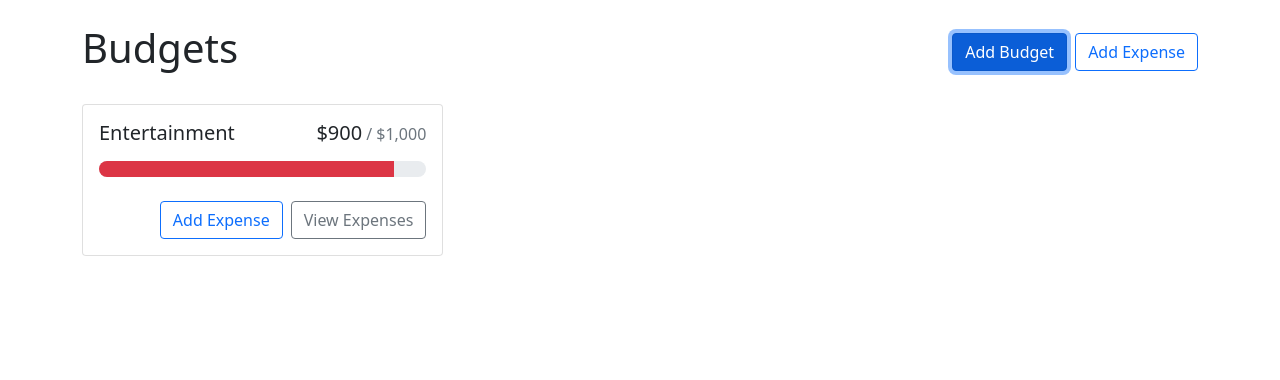
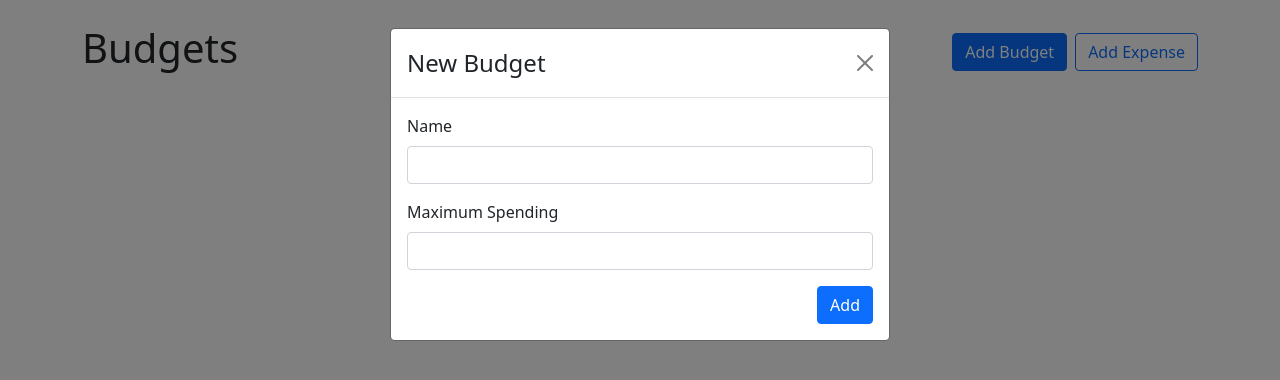
Before and after one commit to mcallaro/budget-app, a React (Create React App) app: page / in a window 1280 px wide. Both pictures are taken after a click on the button "Add Budget". Shown: the top 380 px of the page. Built offline with nearby package versions, Linux system fonts and the light colour scheme.

Commit message:
Added logic to add expenses and budgets

```diff
--- a/src/App.js
+++ b/src/App.js
@@ -1,14 +1,35 @@
+import { useState } from "react";
 import { Button, Stack } from "react-bootstrap";
 import Container from "react-bootstrap/Container";
+import { AddBudgetModal } from "./components/AddBudgetModal";
+import { AddExpenseModal } from "./components/AddExpenseModal";
 import { BudgetCard } from "./components/BudgetCard";
+import { TotalBudgetCard } from "./components/TotalBudgetCard";
+import { UncategorizedBudgetCard } from "./components/UncategorizedBudgetCard";
+import { useBudgets } from "./contexts/BudgetsContext";
 
 function App() {
+  const [showAddBudgetModal, setShowAddBudgetModal] = useState(false);
+  const [showAddExpenseModal, setShowAddExpenseModal] = useState(false);
+  const [addExpenseModalBudgetId, setAddExpenseModalBudgetId] = useState();
+  const { budgets, getBudgetExpenses } = useBudgets();
+
+  const openAddExpenseModal = (budgetId) => {
+    setShowAddExpenseModal(true);
+    setAddExpenseModalBudgetId(budgetId);
+  };
+
   return (
+    <>
       <Container className="my-4">
         <Stack className="mb-4" direction="horizontal" gap="2">
           <h1 className="me-auto">Budgets</h1>
-        <Button variant="primary">Add Budget</Button>
-        <Button variant="outline-primary">Add Expense</Button>
+          <Button variant="primary" onClick={() => setShowAddBudgetModal(true)}>
+            Add Budget
+          </Button>
+          <Button variant="outline-primary" onClick={openAddExpenseModal}>
+            Add Expense
+          </Button>
         </Stack>
         <div
           style={{
@@ -18,9 +39,35 @@ function App() {
             alignItems: "flex-start",
           }}
         >
-        <BudgetCard name="Entertainment" amount={900} max={1000}></BudgetCard>
+          {budgets.map((budget) => {
+            const amount = getBudgetExpenses(budget.id).reduce(
+              (total, expense) => total + expense.amount,
+              0
+            );
+            return (
+              <BudgetCard
+                key={budget.id}
+                name={budget.name}
+                amount={amount}
+                max={budget.max}
+                onAddExpenseClick={() => openAddExpenseModal(budget.id)}
+              ></BudgetCard>
+            );
+          })}
+          <UncategorizedBudgetCard onAddExpenseClick={openAddExpenseModal} />
+          <TotalBudgetCard />
         </div>
       </Container>
+      <AddBudgetModal
+        show={showAddBudgetModal}
+        handleClose={() => setShowAddBudgetModal(false)}
+      />
+      <AddExpenseModal
+        show={showAddExpenseModal}
+        defaultBudgetId={addExpenseModalBudgetId}
+        handleClose={() => setShowAddExpenseModal(false)}
+      />
+    </>
   );
 }
 
--- /dev/null
+++ b/src/components/AddBudgetModal.js
@@ -0,0 +1,49 @@
+import { useRef } from "react";
+import { Button, Form, Modal } from "react-bootstrap";
+import { useBudgets } from "../contexts/BudgetsContext";
+
+export const AddBudgetModal = ({ show, handleClose }) => {
+  const nameRef = useRef();
+  const maxRef = useRef();
+  const { addBudget } = useBudgets();
+
+  const handleSubmit = (e) => {
+    e.preventDefault();
+    addBudget({
+      name: nameRef.current.value,
+      max: parseFloat(maxRef.current.value),
+    });
+    handleClose();
+  };
+
+  return (
+    <Modal show={show} onHide={handleClose}>
+      <Form onSubmit={handleSubmit}>
+        <Modal.Header closeButton>
+          <Modal.Title>New Budget</Modal.Title>
+        </Modal.Header>
+        <Modal.Body>
+          <Form.Group className="mb-3" controlId="name">
+            <Form.Label>Name</Form.Label>
+            <Form.Control ref={nameRef} type="text" required />
+          </Form.Group>
+          <Form.Group className="mb-3" controlId="max">
+            <Form.Label>Maximum Spending</Form.Label>
+            <Form.Control
+              ref={maxRef}
+              type="number"
+              min={0}
+              step={0.01}
+              required
+            />
+          </Form.Group>
+          <div className="d-flex justify-content-end">
+            <Button variant="primary" type="submit">
+              Add
+            </Button>
+          </div>
+        </Modal.Body>
+      </Form>
+    </Modal>
+  );
+};
--- /dev/null
+++ b/src/components/AddExpenseModal.js
@@ -0,0 +1,62 @@
+import { useRef } from "react";
+import { Button, Form, Modal } from "react-bootstrap";
+import { useBudgets, uncategorizedBudgetId } from "../contexts/BudgetsContext";
+
+export const AddExpenseModal = ({ show, handleClose, defaultBudgetId }) => {
+  const descriptionRef = useRef();
+  const amountRef = useRef();
+  const budgetIdRef = useRef();
+  const { addExpense, budgets } = useBudgets();
+
+  const handleSubmit = (e) => {
+    e.preventDefault();
+    addExpense({
+      description: descriptionRef.current.value,
+      amount: parseFloat(amountRef.current.value),
+      budgetId: budgetIdRef.current.value,
+    });
+    handleClose();
+  };
+
+  return (
+    <Modal show={show} onHide={handleClose}>
+      <Form onSubmit={handleSubmit}>
+        <Modal.Header closeButton>
+          <Modal.Title>New Expense</Modal.Title>
+        </Modal.Header>
+        <Modal.Body>
+          <Form.Group className="mb-3" controlId="description">
+            <Form.Label>Description</Form.Label>
+            <Form.Control ref={descriptionRef} type="text" required />
+          </Form.Group>
+          <Form.Group className="mb-3" controlId="amount">
+            <Form.Label>Amount</Form.Label>
+            <Form.Control
+              ref={amountRef}
+              type="number"
+              min={0}
+              step={0.01}
+              required
+            />
+          </Form.Group>
+          <Form.Group className="mb-3" controlId="budgetId">
+            <Form.Label>Budget</Form.Label>
+            <Form.Select defaultValue={defaultBudgetId} ref={budgetIdRef}>
+              <option id={uncategorizedBudgetId}>Uncategorized</option>
+              {budgets.map((budget) => (
+                <option key={budget.id} value={budget.id}>
+                  {budget.name}
+                </option>
+              ))}
+            </Form.Select>
+          </Form.Group>
+          <div className="d-flex justify-content-end">
+            <Button variant="primary" type="submit">
+              Add
+            </Button>
+          </div>
+        </Modal.Body>
+      </Form>
+    </Modal>
+  );
+};
--- a/src/components/BudgetCard.js
+++ b/src/components/BudgetCard.js
@@ -1,7 +1,14 @@
 import { Button, Card, ProgressBar, Stack } from "react-bootstrap";
 import { currencyFormatter } from "../utils";
 
-export const BudgetCard = ({ name, amount, max, gray }) => {
+export const BudgetCard = ({
+  name,
+  amount,
+  max,
+  gray,
+  hideButtons,
+  onAddExpenseClick,
+}) => {
   const classNames = [];
   if (amount > max) {
     classNames.push("bg-danger", "bg-opacity-10");
@@ -16,11 +23,14 @@ export const BudgetCard = ({ name, amount, max, gray }) => {
           <div className="me-2">{name}</div>
           <div className="d-flex align-items-baseline">
             {currencyFormatter.format(amount)}{" "}
+            {max && (
               <span className="text-muted fs-6 ms-1">
                 / {currencyFormatter.format(max)}
               </span>
+            )}
           </div>
         </Card.Title>
+        {max && (
           <ProgressBar
             className="rounded-pill"
             variant={getProgressBarVariant(amount, max)}
@@ -28,12 +38,19 @@ export const BudgetCard = ({ name, amount, max, gray }) => {
             max={max}
             now={amount}
           />
+        )}
+        {!hideButtons && (
           <Stack className="mt-4" direction="horizontal" gap="2">
-          <Button className="ms-auto" variant="outline-primary">
+            <Button
+              className="ms-auto"
+              variant="outline-primary"
+              onClick={onAddExpenseClick}
+            >
               Add Expense
             </Button>
             <Button variant="outline-secondary">View Expenses</Button>
           </Stack>
+        )}
       </Card.Body>
     </Card>
   );
--- /dev/null
+++ b/src/components/TotalBudgetCard.js
@@ -0,0 +1,11 @@
+import { useBudgets } from "../contexts/BudgetsContext";
+import { BudgetCard } from "./BudgetCard";
+
+export const TotalBudgetCard = (props) => {
+  const { expenses, budgets } = useBudgets();
+  const amount = expenses.reduce((total, expense) => total + expense.amount, 0);
+  const max = budgets.reduce((total, budget) => total + budget.max, 0);
+
+  if (max === 0) return null;
+  return <BudgetCard name="Total" amount={amount} max={max} gray hideButtons />;
+};
--- /dev/null
+++ b/src/components/UncategorizedBudgetCard.js
@@ -0,0 +1,13 @@
+import { uncategorizedBudgetId, useBudgets } from "../contexts/BudgetsContext";
+import { BudgetCard } from "./BudgetCard";
+
+export const UncategorizedBudgetCard = (props) => {
+  const { getBudgetExpenses } = useBudgets();
+  const amount = getBudgetExpenses(uncategorizedBudgetId).reduce(
+    (total, expense) => total + expense.amount,
+    0
+  );
+
+  if (amount === 0) return null;
+  return <BudgetCard name="Uncategorized" amount={amount} gray {...props} />;
+};
--- a/src/contexts/BudgetsContext.js
+++ b/src/contexts/BudgetsContext.js
@@ -3,6 +3,8 @@ import { v4 as uuidV4 } from "uuid";
 import { useLocalStorage } from "../hooks/useLocalStorage";
 
 const BudgetsContext = React.createContext();
+
+export const uncategorizedBudgetId = "Uncategorized";
 
 export const useBudgets = () => {
   return useContext(BudgetsContext);
```
Lines whose indentation alone changed are shown as unchanged.
